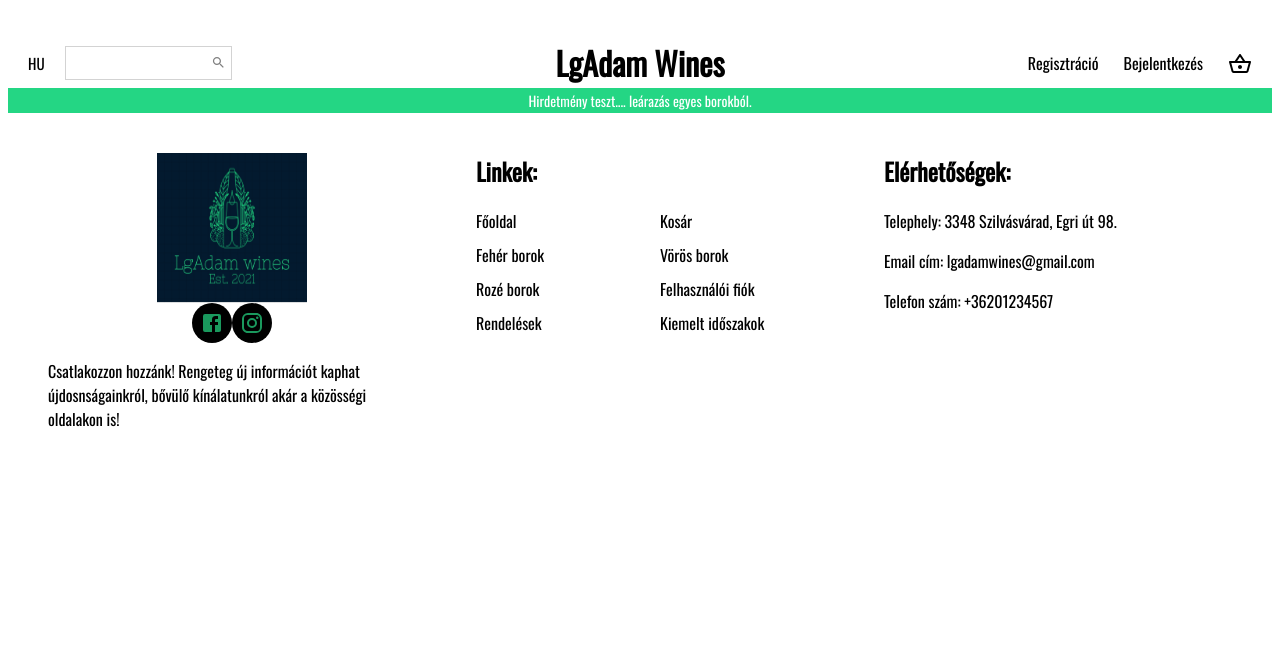
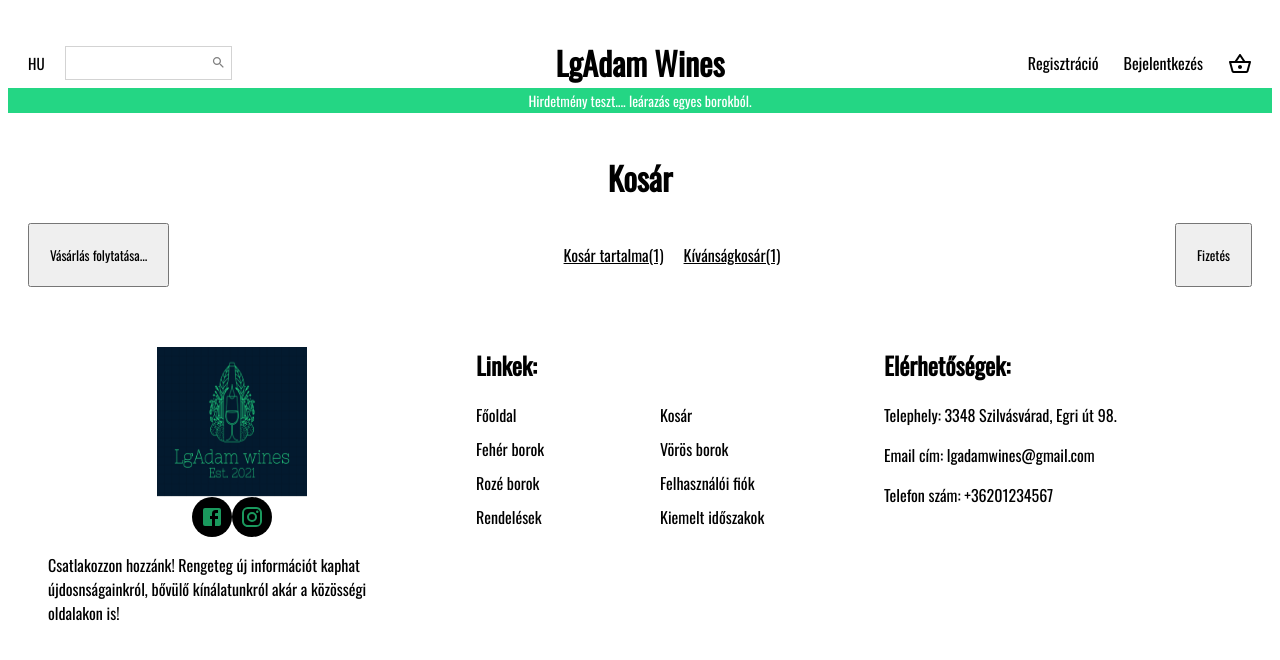
Before and after one commit to lgadam/ii3vey_szakd, a React (Create React App) app in the folder my-app/: page / in a window 1280 px wide. Shown: the top 660 px of the page. Built offline with nearby package versions, Linux system fonts and the light colour scheme.

Commit message:
Cart page: added buttons and links
Cart page: added buttons and links

```diff
--- a/my-app/src/Pages/Cart.jsx
+++ b/my-app/src/Pages/Cart.jsx
@@ -4,13 +4,47 @@ import Announcement from '../Components/Announcement'
 import styled from 'styled-components'
 
 const Container = styled.div``
+const Wrapper = styled.div`
+    padding: 20px;
+`
+const Title = styled.h1`
+    text-align: center;
+`
+const Begin = styled.div`
+    display: flex;
+    align-items: center;
+    justify-content: space-between;
+`
+const BeginTexts = styled.div``
+const BeginTxt = styled.span`
+    text-decoration: underline;
+    cursor: pointer;
+    margin: 0px 10px;
+`
 
+const BeginBtn = styled.button`
+    cursor: pointer;
+    padding: 20px;
+    font-weight: 500;
+`
+const End = styled.div``
 const Cart = () => {
   return (
     <Container>
         <Navbar />
         <Announcement />
-
+        <Wrapper>
+            <Title>Kosár</Title>
+            <Begin>
+                <BeginBtn>Vásárlás folytatása...</BeginBtn>
+                <BeginTexts>
+                <BeginTxt>Kosár tartalma(1)</BeginTxt>
+                <BeginTxt>Kívánságkosár(1)</BeginTxt>
+                </BeginTexts>
+                <BeginBtn>Fizetés</BeginBtn>
+            </Begin>
+            <End></End>
+        </Wrapper>
         <Footer />
     </Container>
   )
```
